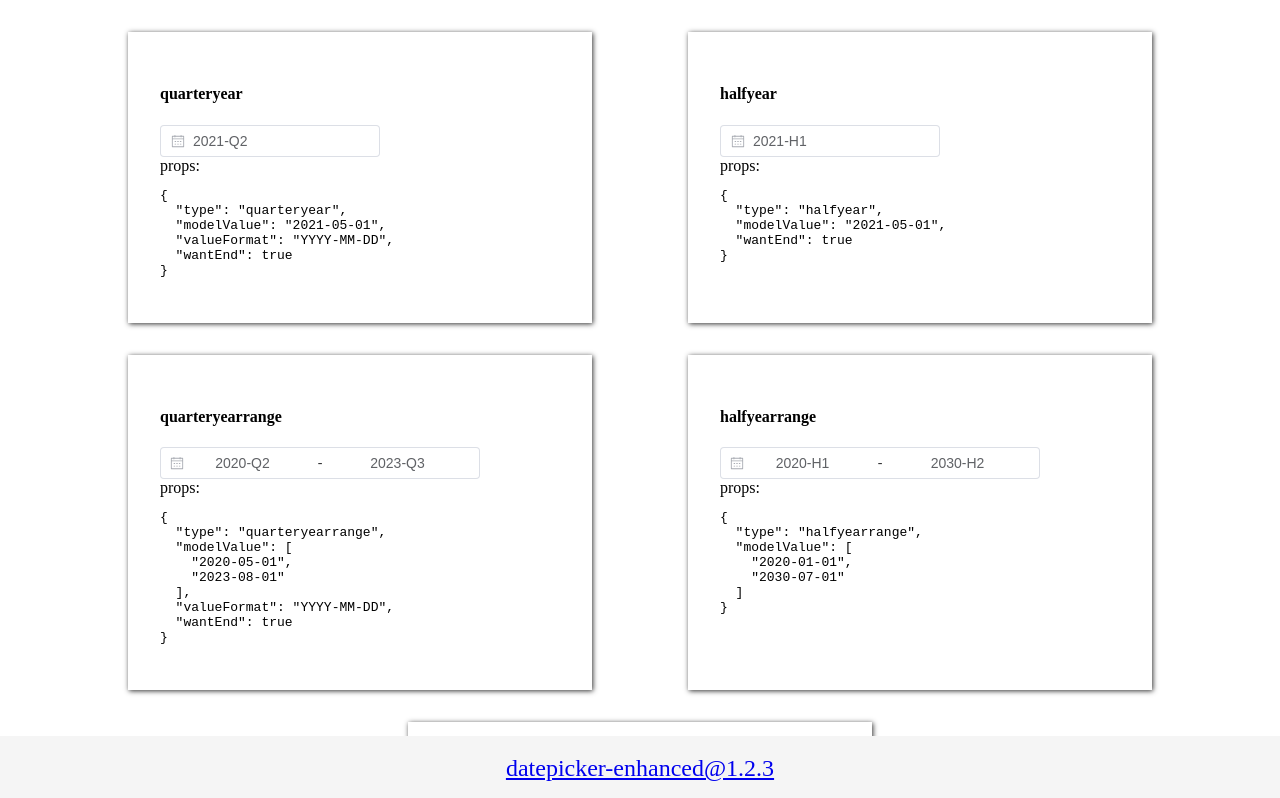
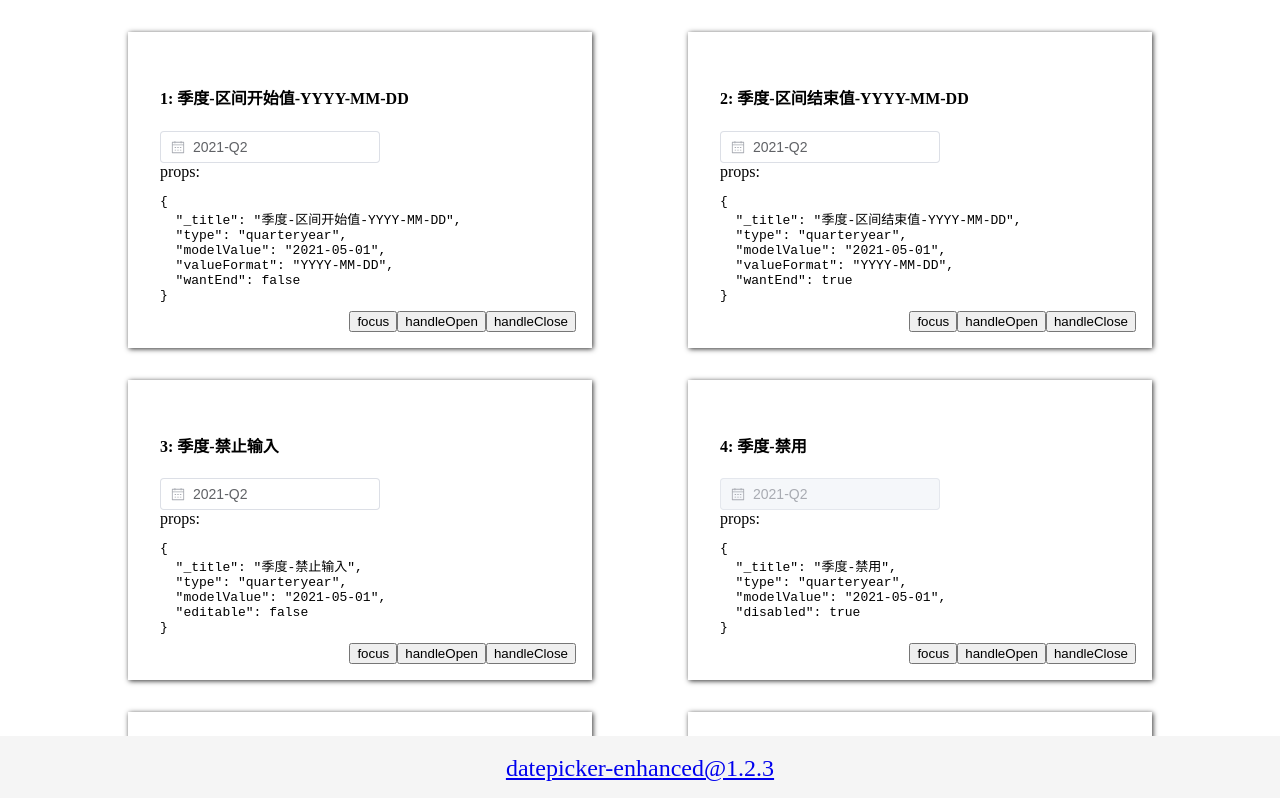
Before and after one commit to byronogis/datepicker-enhanced, a Vue app: page / in a window 1280 px wide. Shown: the top 798 px of the page. Built offline with nearby package versions, Linux system fonts and the light colour scheme.

Commit message:
chore: update demo

```diff
--- a/demo/App.vue
+++ b/demo/App.vue
@@ -1,5 +1,5 @@
 <script setup lang="ts">
-import { reactive } from 'vue'
+import { reactive, ref } from 'vue'
 import dayjs from 'dayjs'
 import { name, version } from '../package.json'
 
@@ -16,7 +16,21 @@ const disabledDateFnBunEnd = (date: Date) => {
   return disableDateListButEnd.includes(target)
 }
 
+const visibleChangeFn = (val: boolean, type: string) => {
+  console.log(type, ' - visibleChange --> ', val)
+}
+
 const quarteryearProps = reactive({
+  _title: '季度-区间开始值-YYYY-MM-DD',
+  type: 'quarteryear',
+  modelValue: '2021-05-01',
+  disabledDate: disabledDateFnBunEnd,
+  valueFormat: 'YYYY-MM-DD',
+  wantEnd: false,
+})
+
+const quarteryearProps2 = reactive({
+  _title: '季度-区间结束值-YYYY-MM-DD',
   type: 'quarteryear',
   modelValue: '2021-05-01',
   disabledDate: disabledDateFnBunEnd,
@@ -24,11 +38,41 @@ const quarteryearProps = reactive({
   wantEnd: true,
 })
 
+const quarteryearProps3 = reactive({
+  _title: '季度-禁止输入',
+  type: 'quarteryear',
+  modelValue: '2021-05-01',
+  disabledDate: disabledDateFnBunEnd,
+  editable: false,
+})
+
+const quarteryearProps4 = reactive({
+  _title: '季度-禁用',
+  type: 'quarteryear',
+  modelValue: '2021-05-01',
+  disabledDate: disabledDateFnBunEnd,
+  disabled: true,
+})
+
+const quarteryearProps5 = reactive({
+  _title: '季度-无清理',
+  type: 'quarteryear',
+  modelValue: '2021-05-01',
+  disabledDate: disabledDateFnBunEnd,
+  clearable: false,
+})
+
 const halfyearProps = reactive({
   type: 'halfyear',
   modelValue: '2021-05-01',
   disabledDate: disabledDateFnBunEnd,
   wantEnd: true,
+})
+
+const halfyearProps2 = reactive({
+  type: 'halfyear',
+  modelValue: '2021-05-01',
+  disabledDate: disabledDateFnBunEnd,
 })
 
 const quarteryearrangeProps = reactive({
@@ -45,6 +89,22 @@ const halfyearrangeProps = reactive({
   disabledDate: disabledDateFn,
 })
 
+const halfyearrangeProps2 = reactive({
+  _title: '半年范围-分隔符(至)',
+  type: 'halfyearrange',
+  modelValue: ['2020-01-01', '2030-07-01'],
+  disabledDate: disabledDateFn,
+  rangeSeparator: '至',
+})
+
+const halfyearrangeProps3 = reactive({
+  _title: '半年范围-起止不允许相同',
+  type: 'halfyearrange',
+  modelValue: ['2020-01-01', '2030-07-01'],
+  disabledDate: disabledDateFn,
+  allowSame: false,
+})
+
 const yearrangeProps = reactive({
   type: 'yearrange',
   modelValue: ['2020', '2025'],
@@ -53,26 +113,73 @@ const yearrangeProps = reactive({
   wantEnd: true,
 })
 
-const extraTypes = {
-  quarteryear: quarteryearProps,
-  halfyear: halfyearProps,
-  quaretryearrange: quarteryearrangeProps,
-  halfyearrange: halfyearrangeProps,
-  yearrange: yearrangeProps,
+const items: any[] = [
+  quarteryearProps,
+  quarteryearProps2,
+  quarteryearProps3,
+  quarteryearProps4,
+  quarteryearProps5,
+  halfyearProps,
+  halfyearProps2,
+  quarteryearrangeProps,
+  halfyearrangeProps,
+  halfyearrangeProps2,
+  halfyearrangeProps3,
+  yearrangeProps,
+]
+
+const DatePickerEnhancedRef = ref(null)
+
+const focusFn = (index = 0) => {
+  DatePickerEnhancedRef.value[index].focus()
 }
+
+const handleOpenFn = (index = 0) => {
+  DatePickerEnhancedRef.value[index].handleOpen()
+}
+
+const handleCloseFn = (index = 0) => {
+  DatePickerEnhancedRef.value[index].handleClose()
+}
+
+const btnList = [
+  {
+    value: 'focus',
+    fn: focusFn,
+  },
+  {
+    value: 'handleOpen',
+    fn: handleOpenFn,
+  },
+  {
+    value: 'handleClose',
+    fn: handleCloseFn,
+  },
+]
 </script>
 
 <template>
   <ul class="item-wrapper">
-    <template v-for="(item, key) in extraTypes" :key="key">
-      <li class="item">
-        <h4>{{ item.type }}</h4>
+    <template v-for="(item, index) in items" :key="index">
+      <li class="item" style="position: relative;">
+        <h4>{{ index + 1 }}: {{ item._title || item.type }}</h4>
         <DatePickerEnhanced
+          ref="DatePickerEnhancedRef"
           v-bind="item"
           @update:modelValue="item.modelValue = $event"
+          @visibleChange="visibleChangeFn($event, item.type)"
         />
         <div>props: </div>
         <pre>{{ item }}</pre>
+        <div class="btn-wrapper" style="position: absolute; bottom: 1em; right: 1em;">
+          <input
+            v-for="(btn) in btnList"
+            :key="btn.value"
+            :value="btn.value"
+            type="button"
+            @click="btn.fn(index)"
+          >
+        </div>
       </li>
     </template>
   </ul>
```
